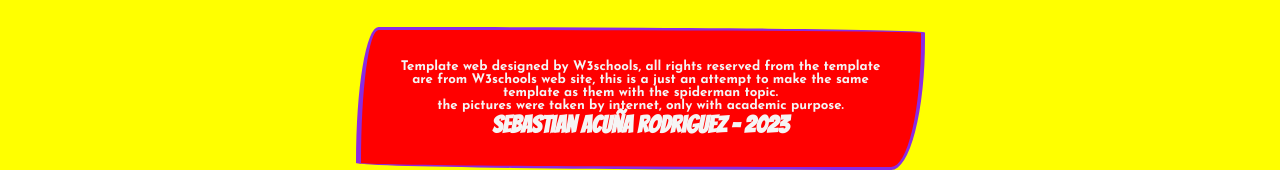
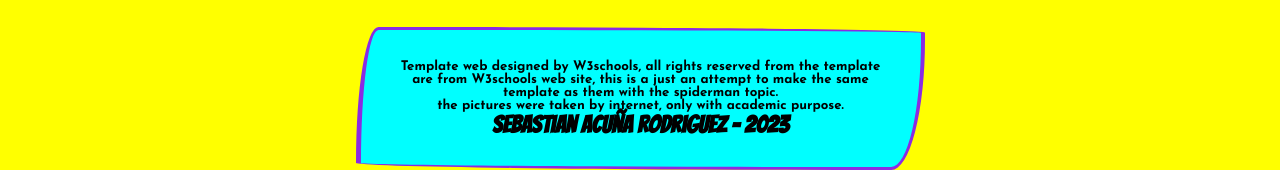
Before and after one commit to Steinz1/Steinz1.github.io, a plain HTML site: page index.html in a window 1280 px wide. In both pictures the pointer is over the element 640 px from the left and 3821 px from the top of the page. Shown: the part 3723-3893 px from the top of the page. Drawn offline with nearby package versions, Linux system fonts and the light colour scheme.

Commit message:
Update styles.css
change the transition color

```diff
--- a/css/styles.css
+++ b/css/styles.css
@@ -331,8 +331,8 @@
   }
 
   footer>.footer-container:hover {
-      background-color: red;
-      color: whitesmoke;
+      background-color: aqua;
+      color: black;
       display: flex;
       flex-direction: column;
       width: 500px;
```
